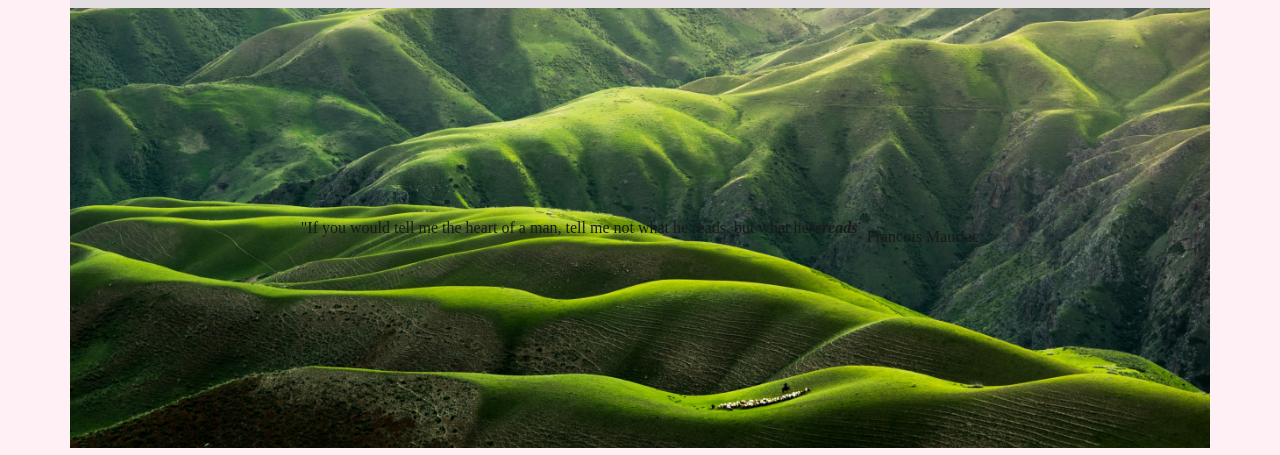
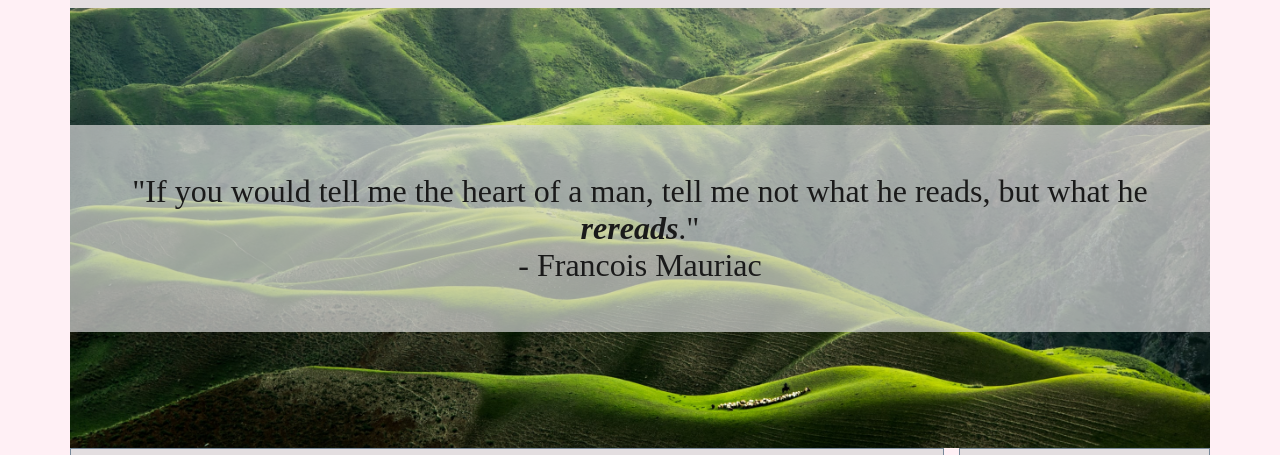
Before and after one commit to Coolabhix/Blog, a plain HTML site: page blog.html in a window 1280 px wide. Shown: the part 182-637 px from the top of the page. Drawn offline with nearby package versions, Linux system fonts and the light colour scheme; a web font is replaced by a local one.

Commit message:
Update blog.html

```diff
--- a/blog.html
+++ b/blog.html
@@ -45,7 +45,7 @@
 			</ul>
 		</nav>
 	</header>
-	<div class="main-img" style = "margin-bottom: 10px!important;>
+	<div class="main-img">
 		<p class="main-text background" style="border-radius: 0!important;">"If you would tell me the heart of a man, tell me not what he reads, but what he <strong><em>rereads</em></strong>."<br>
 - Francois Mauriac</p>
 	</div>
```
